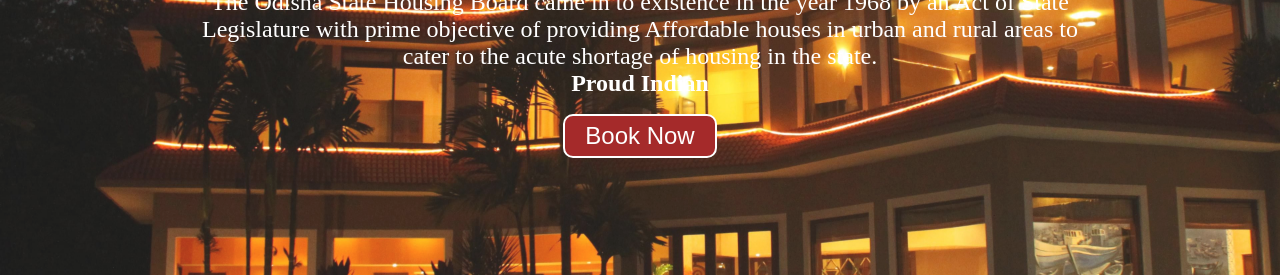
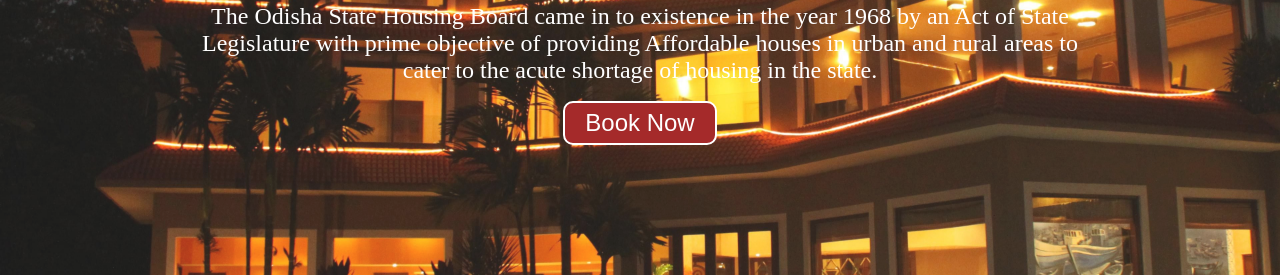
Before and after one commit to siddhant2002/Housing, a plain HTML site: page index.html in a window 1280 px wide. Shown: the part 367-642 px from the top of the page. Drawn offline with Linux system fonts and the light colour scheme.

Commit message:
Code updated

```diff
--- a/index.html
+++ b/index.html
@@ -26,7 +26,6 @@
         <h1 class="h-primary">Welcome to Odisha State Housing Board</h1>
         <p>The Odisha State Housing Board came in to existence in the year 1968 by an Act of State Legislature with prime objective of providing Affordable houses in urban and rural areas to cater to the acute shortage of housing in the state.
         </p>
-        <h1>Proud Indian</h1>
         <button class="btn">Book Now</button>
     </section>
     <section id="services-container">
```
